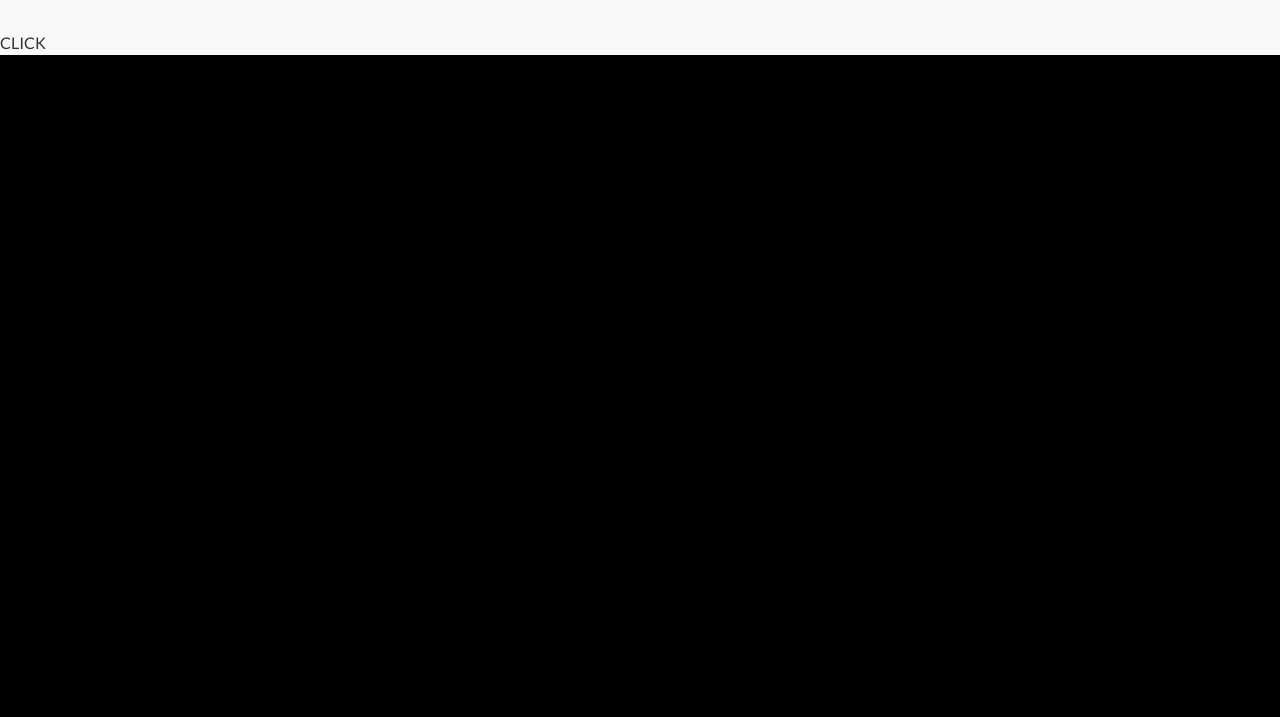
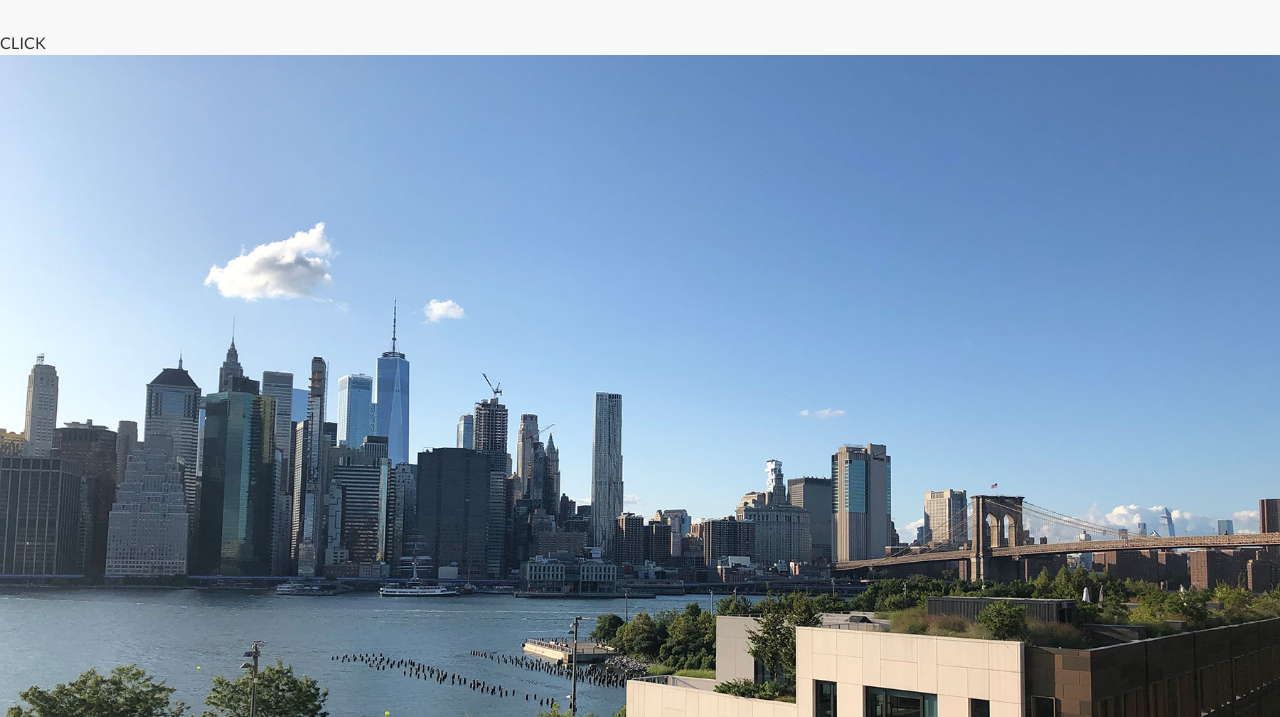
Before and after one commit to Ayana/demo-device-orientation, a website: page src/index.html in a window 1280 px wide. Shown: the part 83-800 px from the top of the page. Drawn offline with nearby package versions, Linux system fonts and the light colour scheme; files that its build step writes are made by us from their sources.

Commit message:
Hide three code

```diff
--- a/docs/js/app-min.js
+++ b/docs/js/app-min.js
@@ -1 +1 @@
-"use strict";var width=window.innerWidth,height=window.innerHeight,renderer=new THREE.WebGLRenderer({antialias:!0});renderer.setSize(width,height);var element=document.querySelector(".element");element.appendChild(renderer.domElement);var scene=new THREE.Scene,cubeGeometry=new THREE.CubeGeometry(100,100,100),cubeMaterial=new THREE.MeshLambertMaterial({color:16777215}),cube=new THREE.Mesh(cubeGeometry,cubeMaterial);cube.rotation.y=45*Math.PI/180,scene.add(cube);var camera=new THREE.PerspectiveCamera(45,width/height,.1,1e4);camera.position.y=160,camera.position.z=400,camera.lookAt(cube.position),scene.add(camera);var skyboxGeometry=new THREE.CubeGeometry(1e4,1e4,1e4),skyboxMaterial=new THREE.MeshBasicMaterial({color:0,side:THREE.BackSide}),skybox=new THREE.Mesh(skyboxGeometry,skyboxMaterial);scene.add(skybox);var pointLight=new THREE.PointLight(16777215);pointLight.position.set(0,300,200),scene.add(pointLight);var button=document.querySelector(".button");function onClick(){"function"==typeof DeviceOrientationEvent.requestPermission?DeviceOrientationEvent.requestPermission().then(function(e){"granted"===e&&window.addEventListener("deviceorientation",function(e){element.style.transform="rotateZ("+(e.alpha-180)+"deg) rotateX("+e.beta+"deg) rotateY("+-e.gamma+"deg)"})}).catch(console.error):document.body.style.background="blue"}button.addEventListener("click",onClick);
+"use strict";var button=document.querySelector(".button");function onClick(){"function"==typeof DeviceOrientationEvent.requestPermission?DeviceOrientationEvent.requestPermission().then(function(e){"granted"===e&&window.addEventListener("deviceorientation",function(e){element.style.transform="rotateZ("+(e.alpha-180)+"deg) rotateX("+e.beta+"deg) rotateY("+-e.gamma+"deg)"})}).catch(console.error):document.body.style.background="yellow"}button.addEventListener("click",onClick);
--- a/src/index.html
+++ b/src/index.html
@@ -9,7 +9,9 @@
         CLICK
         <!-- <img src="./images/img_newyork.jpg" class="element" /> -->
       </button>
-      <div class="element"></div>
+      <div class="element">
+        <img src="./images/img_newyork.jpg" class="element" />
+      </div>
     </main>
     @@include('./inc/footer.html')
     <script src="https://unpkg.com/three@0.120.1/build/three.js"></script>
--- a/src/js/main.js
+++ b/src/js/main.js
@@ -1,39 +1,39 @@
-var width = window.innerWidth
-var height = window.innerHeight
+// var width = window.innerWidth
+// var height = window.innerHeight
 
-var renderer = new THREE.WebGLRenderer({ antialias: true })
-renderer.setSize(width, height)
-const element = document.querySelector(".element")
-element.appendChild(renderer.domElement)
+// var renderer = new THREE.WebGLRenderer({ antialias: true })
+// renderer.setSize(width, height)
+// const element = document.querySelector(".element")
+// element.appendChild(renderer.domElement)
 
-var scene = new THREE.Scene()
+// var scene = new THREE.Scene()
 
-var cubeGeometry = new THREE.CubeGeometry(100, 100, 100)
-var cubeMaterial = new THREE.MeshLambertMaterial({ color: 0xffffff })
-var cube = new THREE.Mesh(cubeGeometry, cubeMaterial)
-cube.rotation.y = (Math.PI * 45) / 180
-scene.add(cube)
+// var cubeGeometry = new THREE.CubeGeometry(100, 100, 100)
+// var cubeMaterial = new THREE.MeshLambertMaterial({ color: 0xffffff })
+// var cube = new THREE.Mesh(cubeGeometry, cubeMaterial)
+// cube.rotation.y = (Math.PI * 45) / 180
+// scene.add(cube)
 
-var camera = new THREE.PerspectiveCamera(45, width / height, 0.1, 10000)
-camera.position.y = 160
-camera.position.z = 400
-camera.lookAt(cube.position)
+// var camera = new THREE.PerspectiveCamera(45, width / height, 0.1, 10000)
+// camera.position.y = 160
+// camera.position.z = 400
+// camera.lookAt(cube.position)
 
-scene.add(camera)
+// scene.add(camera)
 
-var skyboxGeometry = new THREE.CubeGeometry(10000, 10000, 10000)
-var skyboxMaterial = new THREE.MeshBasicMaterial({
-  color: 0x000000,
-  side: THREE.BackSide,
-})
-var skybox = new THREE.Mesh(skyboxGeometry, skyboxMaterial)
+// var skyboxGeometry = new THREE.CubeGeometry(10000, 10000, 10000)
+// var skyboxMaterial = new THREE.MeshBasicMaterial({
+//   color: 0x000000,
+//   side: THREE.BackSide,
+// })
+// var skybox = new THREE.Mesh(skyboxGeometry, skyboxMaterial)
 
-scene.add(skybox)
+// scene.add(skybox)
 
-var pointLight = new THREE.PointLight(0xffffff)
-pointLight.position.set(0, 300, 200)
+// var pointLight = new THREE.PointLight(0xffffff)
+// pointLight.position.set(0, 300, 200)
 
-scene.add(pointLight)
+// scene.add(pointLight)
 
 // var clock = new THREE.Clock()
 
@@ -77,6 +77,6 @@ function onClick() {
       .catch(console.error)
   } else {
     // handle regular non iOS 13+ devices
-    document.body.style.background = "blue"
+    document.body.style.background = "yellow"
   }
 }
```
Also changed, not shown: docs/index.html (+3 -1 lines), docs/js/app.js (+29 -33 lines).
